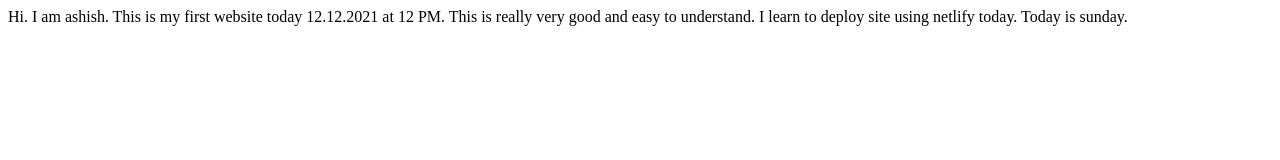
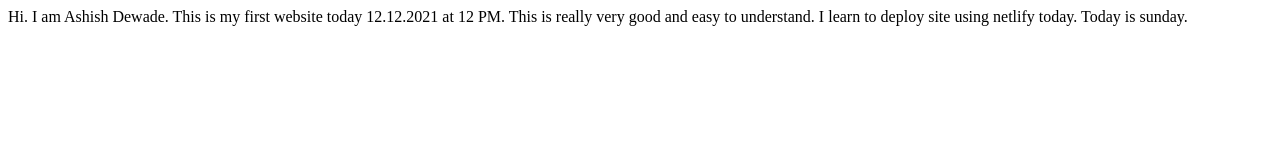
Before and after one commit to ashishdk/AshishDewade-Portfolio, a plain HTML site: page index.html in a window 1280 px wide. Drawn offline with Linux system fonts and the light colour scheme.

Commit message:
Feat: Update

```diff
--- a/index.html
+++ b/index.html
@@ -3,10 +3,10 @@
 <head>
     <meta charset="UTF-8">
     <meta name="viewport" content="width=device-width, initial-scale=1.0">
-    <title>Ashish Portfolio</title>
+    <title>Ashish Dewade Portfolio</title>
 </head>
 <body>
-    Hi. I am ashish. This is my first website today 12.12.2021 at 12 PM.
+    Hi. I am Ashish Dewade. This is my first website today 12.12.2021 at 12 PM.
     This is really very good and easy to understand.
     I learn to deploy site using netlify today.
     Today is sunday.
```
Also changed, not shown: 1 other file.
